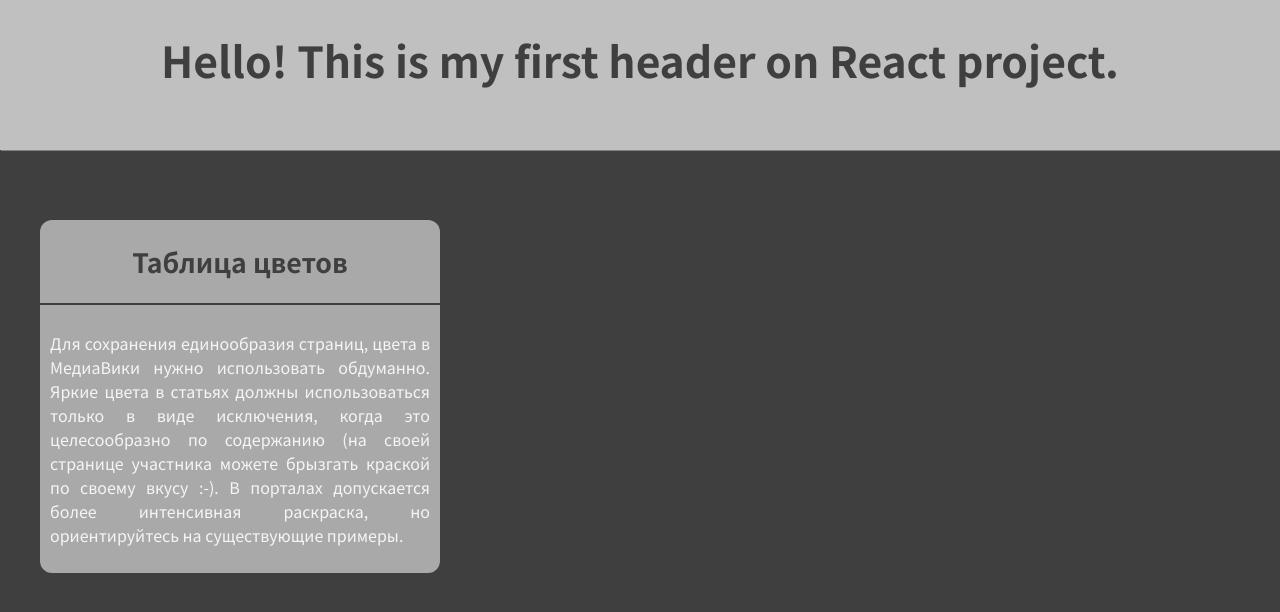
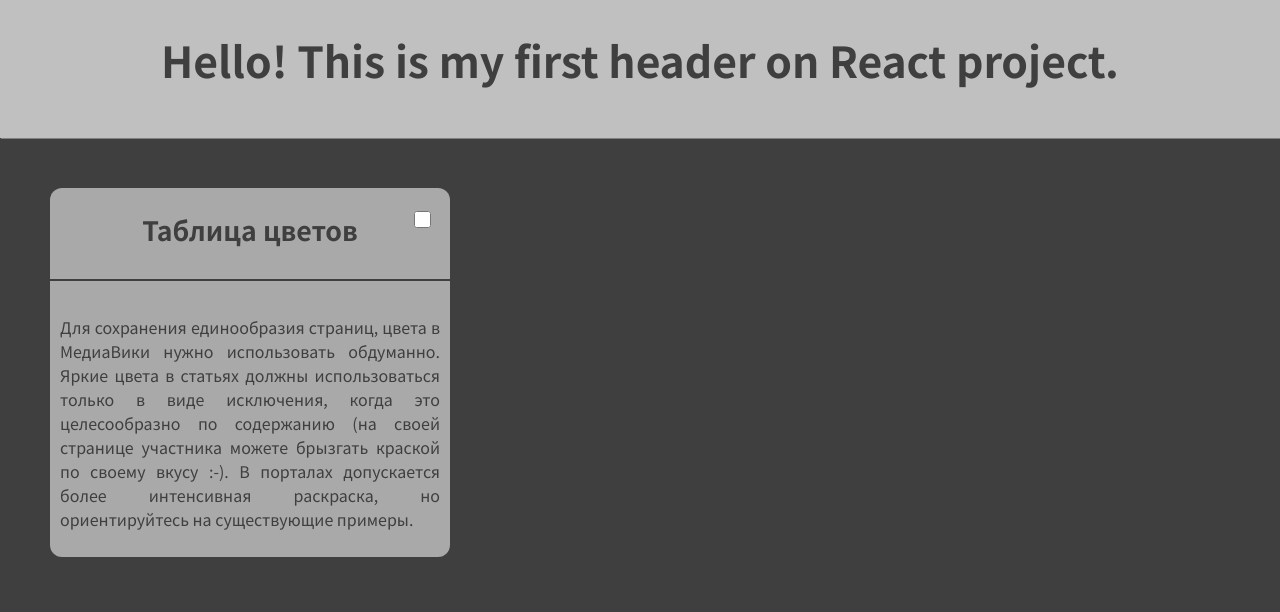
Before and after one commit to alutskin/my-first-app, a JavaScript app: page / in a window 1280 px wide. Shown: the top 612 px of the page. Built offline with nearby package versions, Linux system fonts and the light colour scheme.

Commit message:
ReactJS - T02.02 - Understanding the Basic

```diff
--- a/src/components/Card.css
+++ b/src/components/Card.css
@@ -1,20 +1,49 @@
 .card {
+    /* This position-property is used for checkbox position relative to its parent. */
     position: absolute;
-    top: 220px;
-    left: 40px;
+    display: flex;
+    flex-direction: column;
+    text-align: center;
+    margin: 50px 50px;
     background-color: #A9A9A9;
-    text-align: justify;
     width: 400px;
     border-radius: 12px;
 }
 
+.darkCard {
+    background-color: #2e2e2e;
+}
+
 .caption {
+    display: flex;
+    align-self: center;
     color: #3f3f3f;
-    text-align: center;
     font-size: 20pt;
 }
 
+.darkCaption {
+    color: #C0C0C0;
+}
+
+.line {
+    width: 400px;
+    border-width: 1.5px;
+}
+
 .text {
-    color: #f5f5f5;
+    color: #3f3f3f;
     padding: 10px;
+    text-align: justify;
 }
+
+.darkText {
+    color: #C0C0C0;
+}
+
+#one {
+    position: absolute;
+    top: 20px;
+    left: 360px;
+    height: 17px;
+    width: 17px;
+}
--- a/src/components/Card.js
+++ b/src/components/Card.js
@@ -1,10 +1,30 @@
-import './Card.css';
+import "./Card.css";
 
 function Card() {
+  const checkboxHandler = (event) => {
+    const card = document.querySelector('.card');
+    const caption = document.querySelector('.caption');
+    const text = document.querySelector('.text');
+
+    if (event.target.checked) {
+      card.classList.add('darkCard');
+      caption.classList.add('darkCaption');
+      text.classList.add('darkText');
+    } else {
+      card.classList.remove('darkCard');
+      caption.classList.remove('darkCaption');
+      text.classList.remove('darkText');
+    }
+  };
+
   return (
     <div className="card">
       <h2 className="caption">Таблица цветов</h2>
-      <hr color="#3f3f3f" />
+
+      <input type="checkbox" id="one" onChange={checkboxHandler} />
+
+      <hr color="#3f3f3f" className="line" />
+
       <p className="text">
         Для сохранения единообразия страниц, цвета в МедиаВики нужно
         использовать обдуманно. Яркие цвета в статьях должны использоваться
--- a/src/components/Header.css
+++ b/src/components/Header.css
@@ -1,8 +1,8 @@
 header {
-    position: absolute;
-    height: 150px;
+    display: flex;
+    align-items: center;
+    justify-content: center;
     width: 100%;
-    text-align: center;
     color: #3f3f3f;
     background-color: #C0C0C0;
     box-shadow: 1px 1px #808080;
@@ -10,4 +10,5 @@ header {
 
 h1 {
     font-size: 32pt;
+    padding-bottom: 20px;
 }
```
